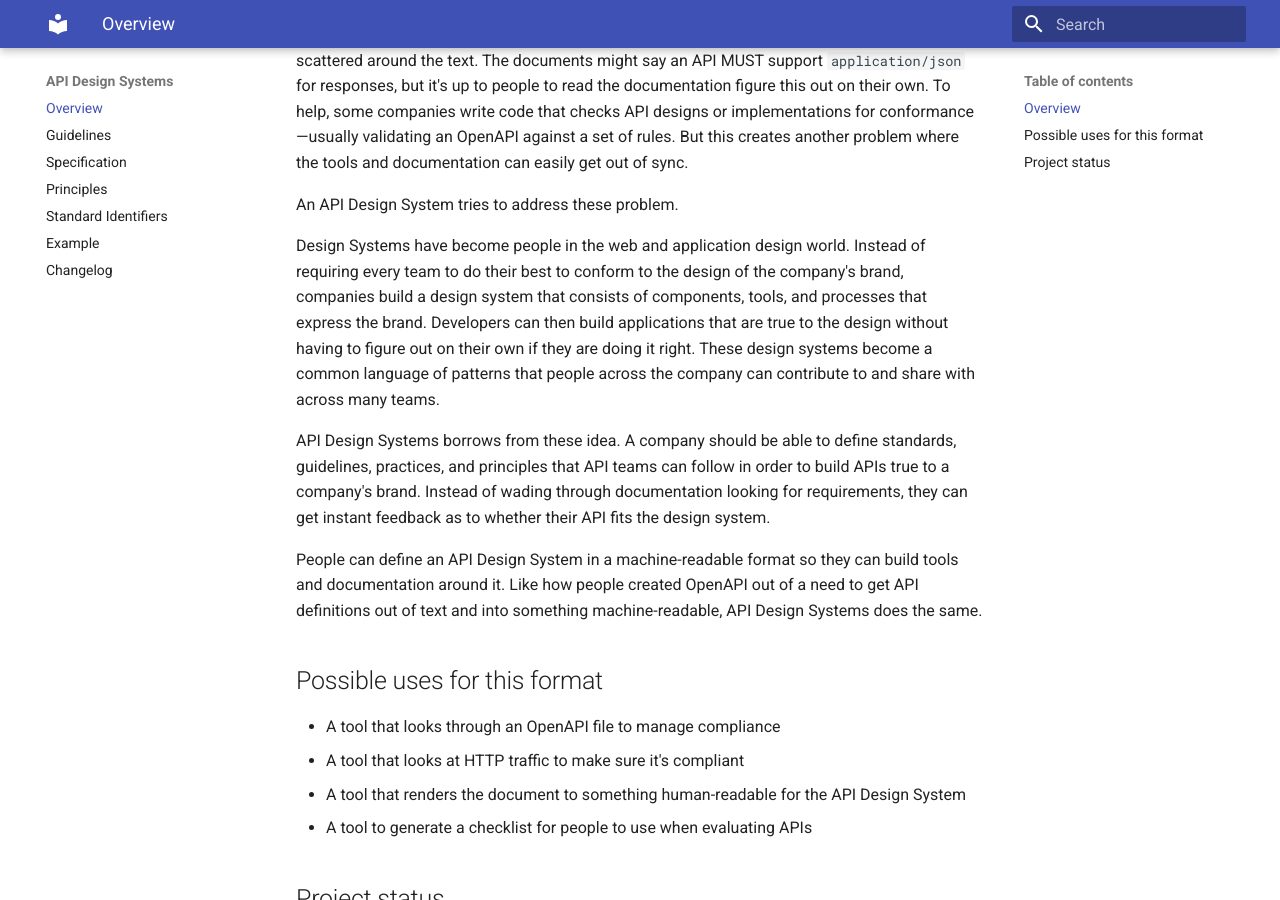
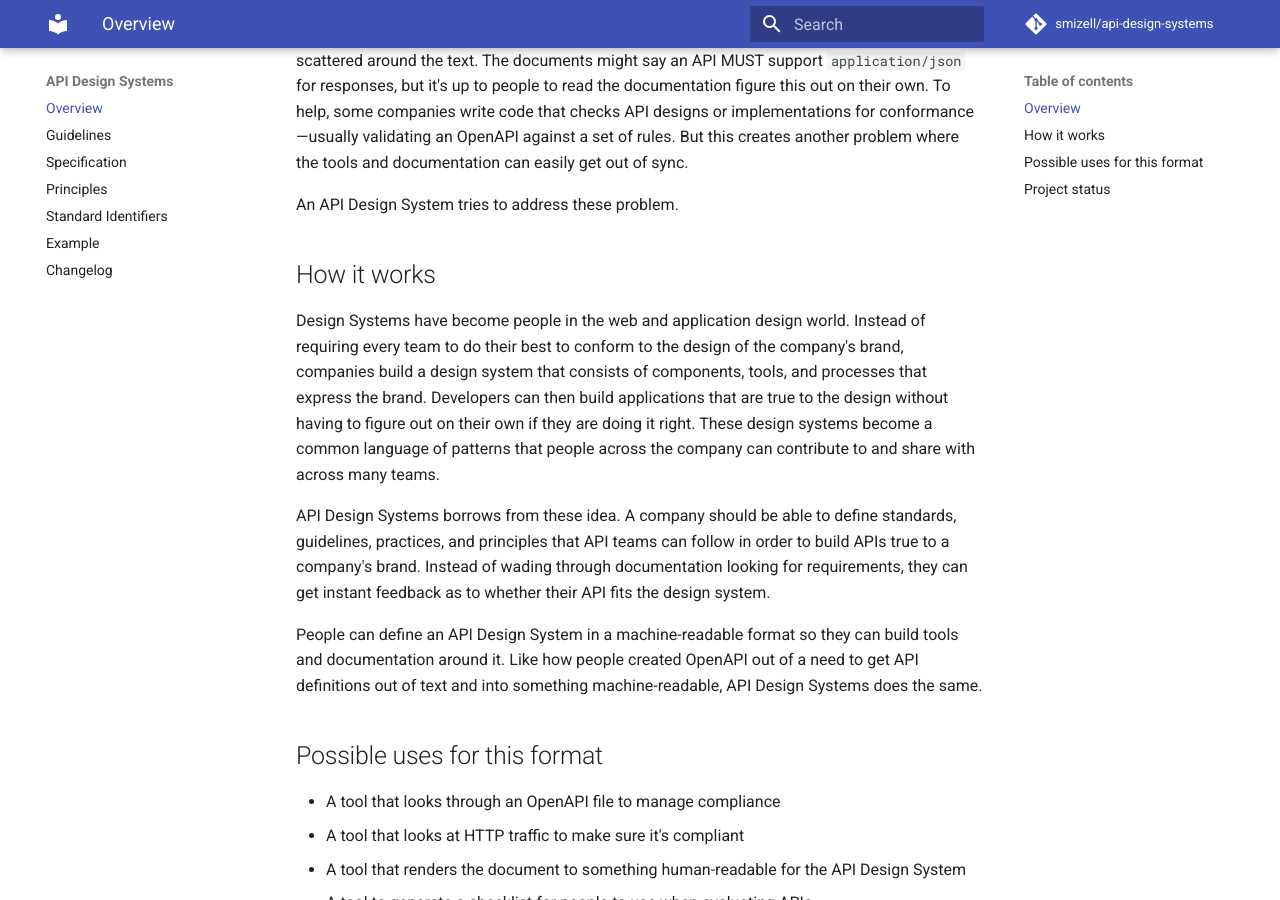
Before and after one commit to smizell/api-design-systems, an MkDocs documentation site: the page built from docs/index.md, in a window 1280 px wide and 900 px high, scrolled down 351 px. Built offline with MkDocs 1.6.1 and Material for MkDocs 9.7.7, drawn with Linux system fonts in a browser that asks for light colours; comment, search, counter and statistics services are not loaded.

```diff
--- a/docs/index.md
+++ b/docs/index.md
@@ -11,6 +11,8 @@ An API Design System is a collection of curated standards, guidelines, practices
 When a company writes an API style guide, they normally write it in Markdown with requirements scattered around the text. The documents might say an API MUST support `application/json` for responses, but it's up to people to read the documentation figure this out on their own. To help, some companies write code that checks API designs or implementations for conformance—usually validating an OpenAPI against a set of rules. But this creates another problem where the tools and documentation can easily get out of sync.
 
 An API Design System tries to address these problem.
+
+## How it works
 
 Design Systems have become people in the web and application design world. Instead of requiring every team to do their best to conform to the design of the company's brand, companies build a design system that consists of components, tools, and processes that express the brand. Developers can then build applications that are true to the design without having to figure out on their own if they are doing it right. These design systems become a common language of patterns that people across the company can contribute to and share with across many teams.
 
--- a/mkdocs.yml
+++ b/mkdocs.yml
@@ -1,4 +1,7 @@
 site_name: API Design Systems
+repo_url: https://github.com/smizell/api-design-systems
+repo_name: smizell/api-design-systems
+edit_uri: edit/main/docs
 theme:
   name: material
   features:
```
Also changed, not shown: docs/guidelines.md (+1 -1 lines).
